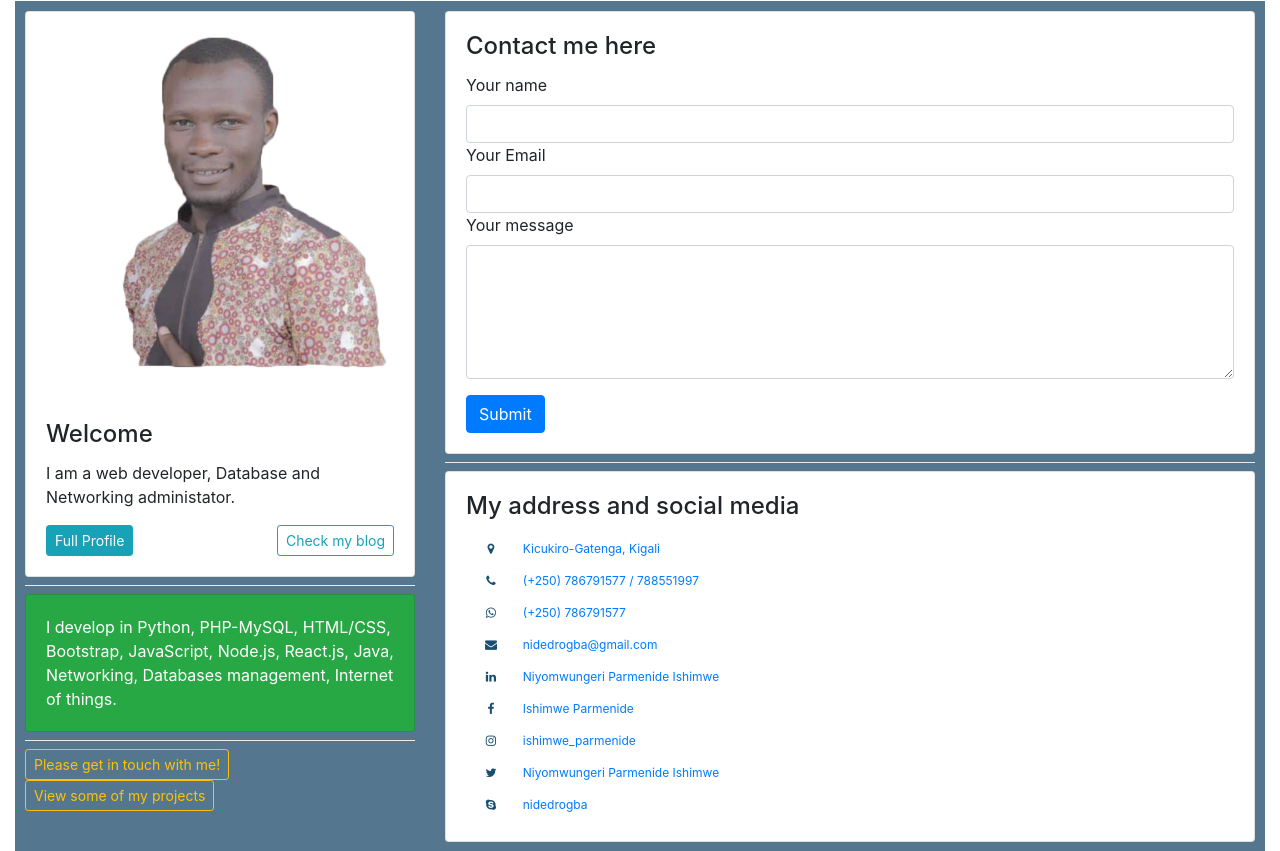
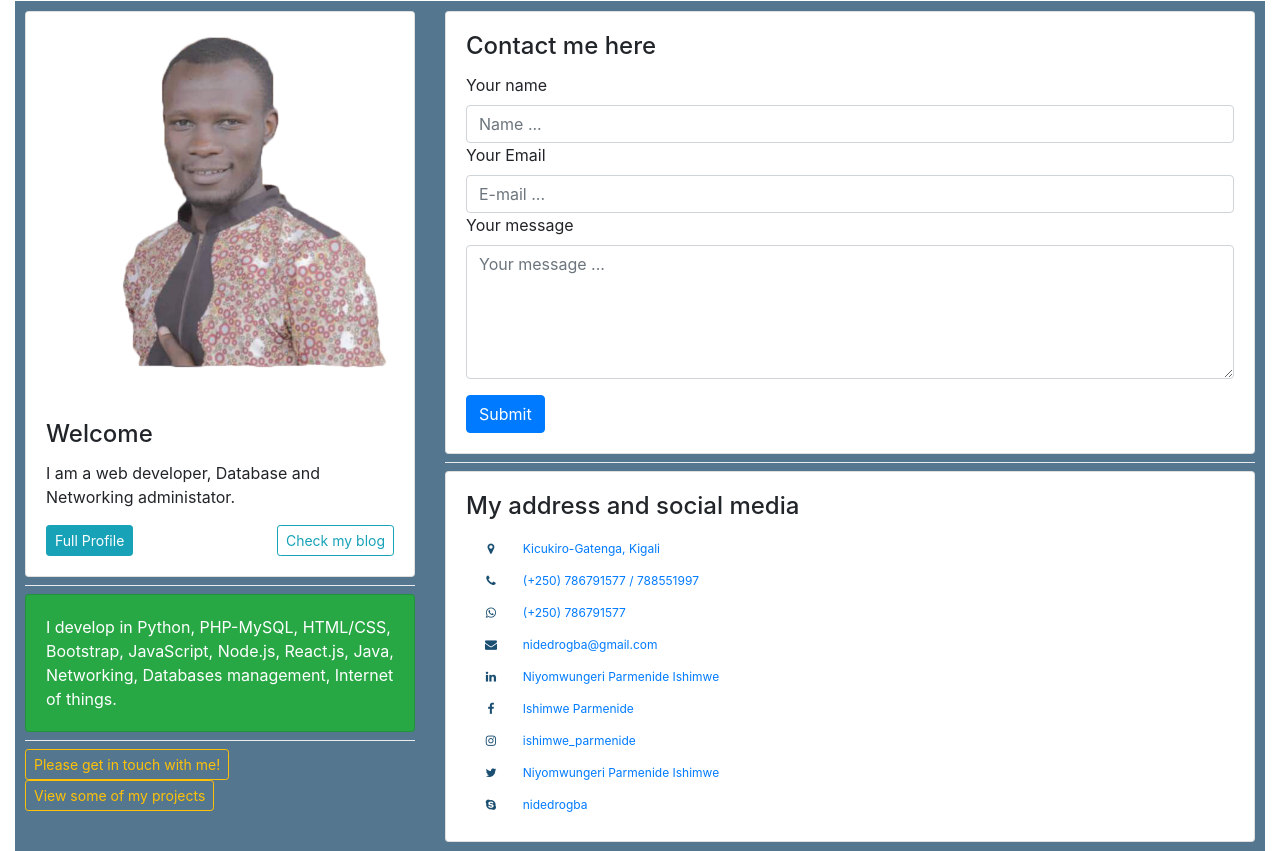
Before and after one commit to Nide17/Niyomwungeri, a Flask app: page /contact in a window 1280 px wide. Shown: the part 74-925 px from the top of the page. Run offline with Flask 2, Linux system fonts and the light colour scheme; some libraries are stand-ins or nearby versions.

Commit message:
final changes images

```diff
--- a/templates/contact.html
+++ b/templates/contact.html
@@ -19,11 +19,11 @@
         <form action="/message" method="post">
             <div class="form-group">
                 <label for="name">Your name</label>
-                <input type="text" class="form-control" id="username" name="username" required>
+                <input type="text" class="form-control" placeholder="Name ..." id="username" name="username" required>
                 <label for="email">Your Email</label>
-                <input type="email" class="form-control" id="email" name="email" required>
+                <input type="email" class="form-control" placeholder="E-mail ..." id="email" name="email" required>
                 <label for="message">Your message</label>
-                <textarea class="form-control" rows="5" id="message" name="message"></textarea>
+                <textarea class="form-control" rows="5" placeholder="Your message ..." id="message" name="message"></textarea>
             </div>
             <button type="submit" class="btn btn-primary">Submit</button>
         </form>
```
